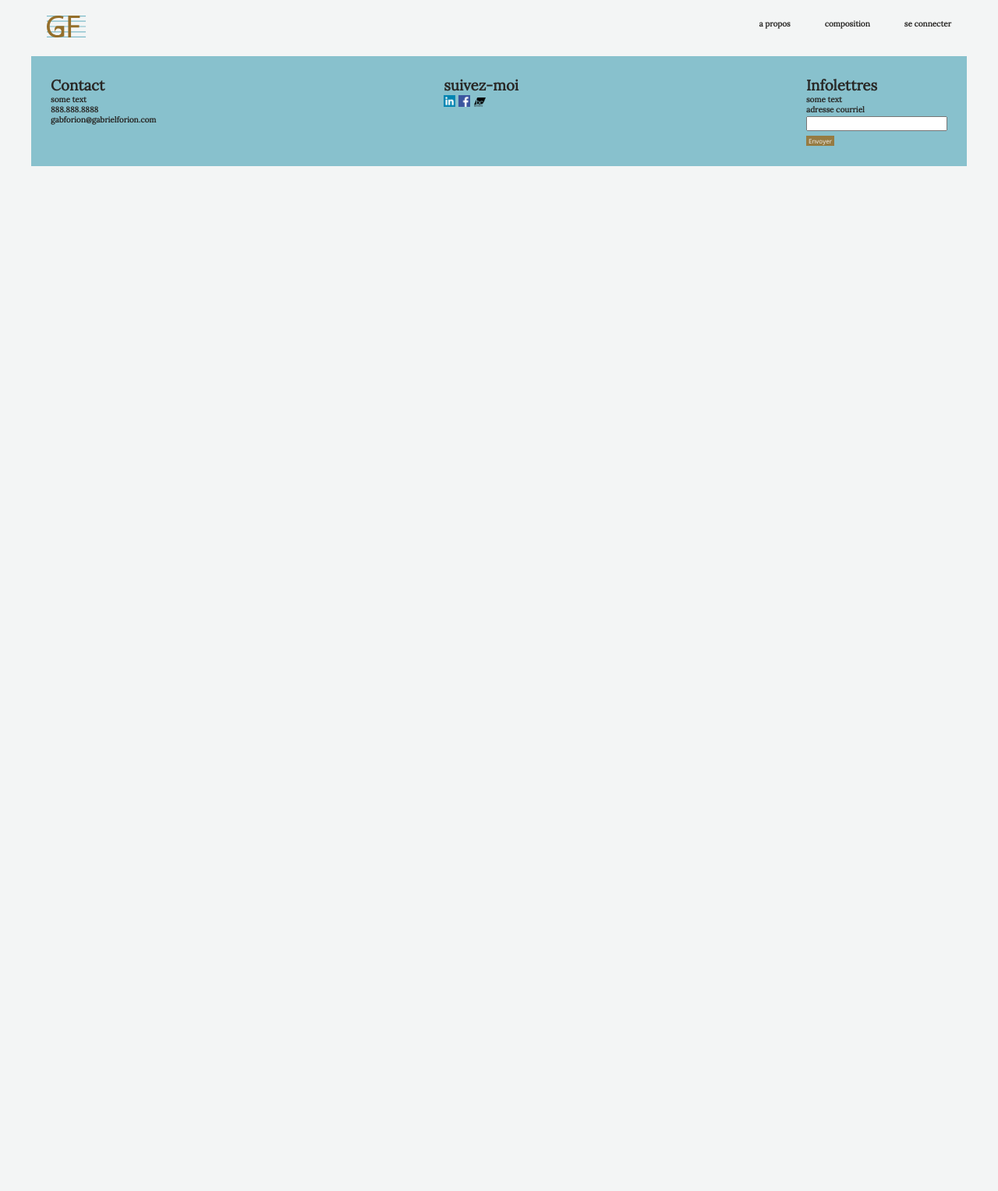
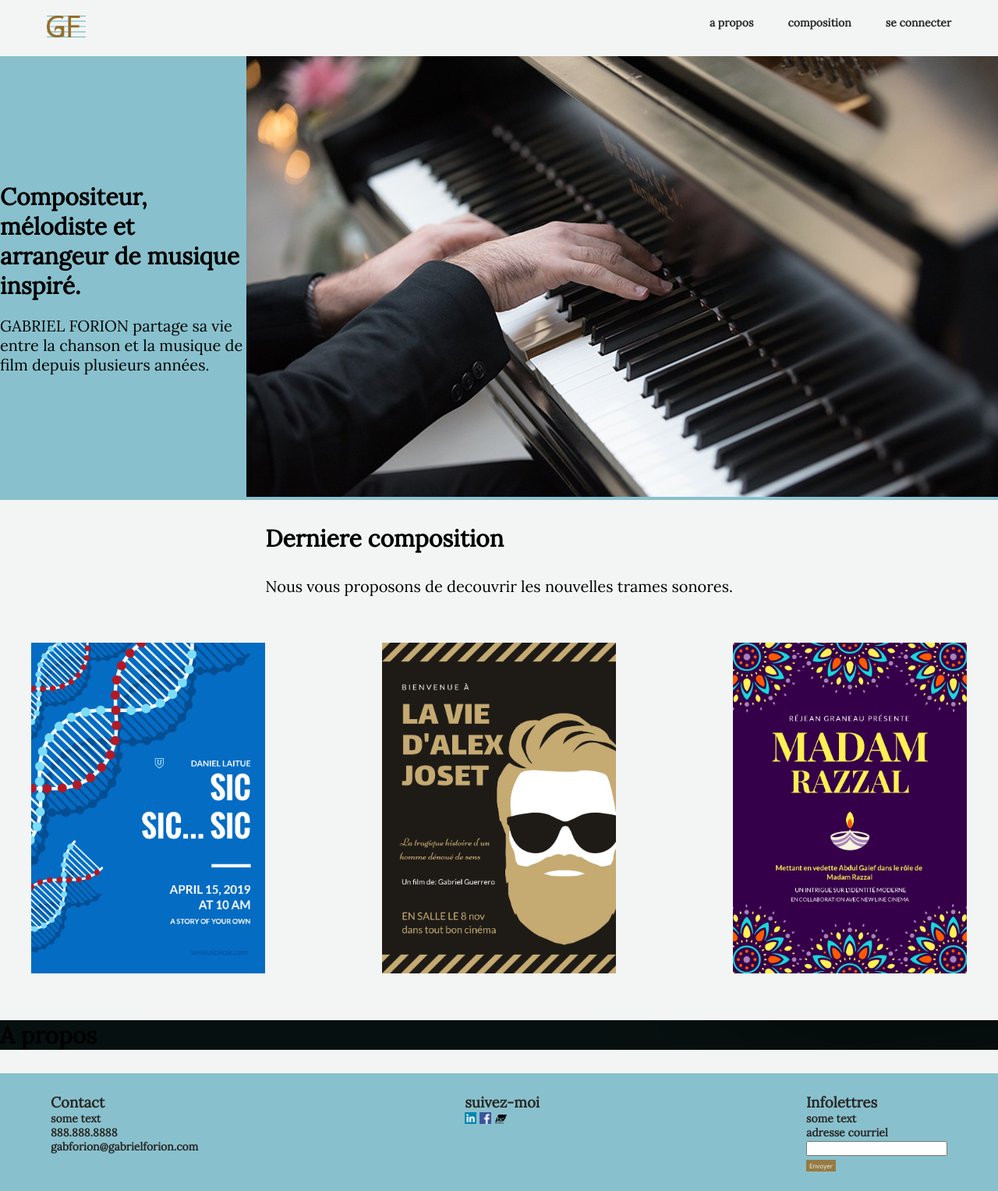
Before and after one commit to melimorin/projet-web, a PHP site: page /accueil in a window 1280 px wide. Shown: the whole page at 78% size. Before the commit the page ends 213 px from the top, so only its background shows below. Run offline with PHP 8.4, Linux system fonts and the light colour scheme.

Commit message:
accueil partie 1-2-3

```diff
--- a/style/style.css
+++ b/style/style.css
@@ -9,14 +9,33 @@ body {
   background-color: #f3f5f5;
 }
 
+.titre {
+  font-family: "Lora", serif;
+  font-size: 30px;
+  font-weight: 800;
+  margin-bottom: 20px;
+}
+
 .text {
-  font-size: 10px;
+  font-family: "Lora", serif;
+  font-size: 20px;
+  font-weight: 400;
+}
+
+.espace-titre {
+  margin-bottom: 30px;
+  margin-top: 30px;
+}
+
+.text-gras {
+  font-family: "Lora", serif;
+  font-size: 14px;
   font-weight: 800;
 }
 
 .goldButton {
   width: 75px;
-  border: 1px solid transparent;
+  border: 2px solid #967b42;
   background-color: #967b42;
   font-family: "Open Sans", sans-serif;
   color: #f3f5f5;
@@ -49,24 +68,87 @@ body {
   color: #292826;
   font-family: "Lora", serif;
   font-weight: 800;
-  font-size: 10px;
+}
+
+.logo img {
+  width: 50px;
+}
+
+.hero {
+  background-color: #88c1cd;
+}
+
+.container-hero {
+  display: -webkit-box;
+  display: -ms-flexbox;
+  display: flex;
+  -webkit-box-orient: horizontal;
+  -webkit-box-direction: normal;
+      -ms-flex-direction: row;
+          flex-direction: row;
+  -webkit-box-pack: justify;
+      -ms-flex-pack: justify;
+          justify-content: space-between;
+  -webkit-box-align: center;
+      -ms-flex-align: center;
+          align-items: center;
+}
+
+.container-hero .text-hero {
+  max-width: 100%;
+  margin-left: auto;
+  margin-right: auto;
+}
+
+.container-compo {
+  display: -webkit-box;
+  display: -ms-flexbox;
+  display: flex;
+  -webkit-box-pack: center;
+      -ms-flex-pack: center;
+          justify-content: center;
+  -webkit-box-orient: vertical;
+  -webkit-box-direction: normal;
+      -ms-flex-direction: column;
+          flex-direction: column;
+}
+
+.container-compo .text-derniere-compo {
+  max-width: 100%;
+  margin-left: auto;
+  margin-right: auto;
+}
+
+.img-derniere-compo {
+  display: -webkit-box;
+  display: -ms-flexbox;
+  display: flex;
+  -webkit-box-orient: horizontal;
+  -webkit-box-direction: normal;
+      -ms-flex-direction: row;
+          flex-direction: row;
+  -webkit-box-pack: justify;
+      -ms-flex-pack: justify;
+          justify-content: space-between;
+  -webkit-box-align: center;
+      -ms-flex-align: center;
+          align-items: center;
+}
+
+.img-derniere-compo img {
+  width: 25%;
+}
+
+.container-propos {
+  background-image: url("/images/gabriel-fondnoir.png");
+  height: 75%;
+  width: 100%;
 }
 
 .footer {
-  display: -webkit-box;
-  display: -ms-flexbox;
-  display: flex;
-  -webkit-box-pack: justify;
-      -ms-flex-pack: justify;
-          justify-content: space-between;
-  margin-top: 20px;
-  margin-bottom: auto;
+  background-color: #88c1cd;
   min-height: 100%;
-  width: 100%;
-  background-color: #88c1cd;
-  padding: 25px;
-  font-family: "Lora", serif;
-  color: #292826;
+  max-width: 100%;
 }
 
 .footer a {
@@ -77,7 +159,16 @@ body {
   width: 15px;
 }
 
-.logo img {
-  width: 50px;
+.text-footer {
+  padding: 25px;
+  font-family: "Lora", serif;
+  color: #292826;
+  display: -webkit-box;
+  display: -ms-flexbox;
+  display: flex;
+  -webkit-box-pack: justify;
+      -ms-flex-pack: justify;
+          justify-content: space-between;
+  margin-top: 20px;
 }
 /*# sourceMappingURL=style.css.map */
--- a/style/style.scss
+++ b/style/style.scss
@@ -17,14 +17,31 @@ body {
     background-color: $backgroundColor;
 }
 
+.titre {
+    font-family: $textFont;
+    font-size: 30px;
+    font-weight: 800;
+    margin-bottom: 20px;
+}
+
 .text {
-    font-size: 10px;
+    font-family: $textFont;
+    font-size: 20px;
+    font-weight: 400;
+}
+.espace-titre {
+    margin-bottom: 30px;
+    margin-top: 30px;
+}
+.text-gras {
+    font-family: $textFont;
+    font-size: 14px;
     font-weight: 800;
 }
 
 .goldButton {
     width: 75px;
-    border: 1px solid transparent;
+    border: 2px solid #967b42;
     background-color: $gold;
     font-family: $subtitleFont;
     color: $lightText;
@@ -51,35 +68,76 @@ body {
         color: $darkText;
         font-family: $textFont;
         font-weight: 800;
-        font-size: 10px;
     }
 
 
 }
+.logo {
+    img {
+        width: 50px;
+    }
+
+}
+
+.hero {
+    background-color: $turquoise;
+}
+
+.container-hero {
+    display: flex;
+    flex-direction: row;
+    justify-content: space-between;
+    align-items: center;
+    .text-hero {
+        max-width: 100%;
+        margin-left: auto;
+        margin-right: auto;
+    }
+}
+.container-compo {
+   display: flex;
+   justify-content: center;
+   flex-direction: column;
+   .text-derniere-compo {
+    max-width: 100%;
+        margin-left: auto;
+        margin-right: auto;
+   }
+}
+.img-derniere-compo {
+    display: flex;
+    flex-direction: row;
+    justify-content: space-between;
+    align-items: center;
+    img {
+        width: 25%;
+    }
+
+}
+
+.container-propos {
+        background-image: url("/images/gabriel-fondnoir.png");
+        height: 75%;
+        width: 100%;
+}
 .footer {
-    display: flex;
-    justify-content: space-between;
-    margin-top: 20px;
-    margin-bottom: auto;
+    background-color: $turquoise;
     min-height: 100%;
-    width: 100%;
-    background-color: $turquoise;
-    padding: 25px;
-    font-family: $textFont;
-    color: $darkText;
+    max-width: 100%;
+
     a {
         text-decoration: none;
         img {
             width: 15px;
         }
     }
-
+}
+.text-footer {
+    padding: 25px;
+    font-family: $textFont;
+    color: $darkText;
+    display: flex;
+    justify-content: space-between;
+    margin-top: 20px;
 
 }
-
-.logo {
-    img {
-        width: 50px;
-    }
-
-}
--- a/views/accueil.php
+++ b/views/accueil.php
@@ -11,14 +11,49 @@
 </head>
 <body>
     <div class="container">
+
+<!-- Barre de naviguation -->
         <?php
             include("views/include/navbar.php");
         ?>
 
+    </div>
 
+<!-- Hero -->
+    <div class="hero">
+        <div class="container-hero">
+            <div class="text-hero">
+                <h2 class="titre">Compositeur, mélodiste et <br> arrangeur de musique inspiré.</h2>
+                <p class="text">GABRIEL FORION partage sa vie <br> entre la chanson et la musique de film depuis plusieurs années.</p>
+            </div>
+            <div class="photo-hero">
+                <img src="images/pianiste.png" alt="">
+            </div>
+        </div>
 
+    </div>
+<!-- Derniere composition - section -->
+    <div class="derniere-compo">
+        <div class="container container-compo">
+            <div class="text-derniere-compo">
+                <h2 class="titre espace-titre">Derniere composition</h2>
+                <p class="text espace-titre">Nous vous proposons de decouvrir les nouvelles trames sonores.</p>
+            </div>
+            <div class="img-derniere-compo espace-titre">
+                <img src="images/SicSicSic.png" alt="">
+                <img src="images/AlexJoset.png" alt="">
+                <img src="images/MadamRazzal.png" alt="">
+            </div>
+        </div>
+
+    </div>
+<!-- a propos - section -->
+        <div class="container-propos">
+            <h2 class="titre espace-titre">A propos</h2>
+        </div>
+
+<!-- Footer -->
         <?php
             include("views/include/footer.php");
         ?>
-    </div>
 </body>
--- a/views/include/footer.php
+++ b/views/include/footer.php
@@ -1,21 +1,10 @@
-<!DOCTYPE html>
-<html lang="en">
-<head>
-    <meta charset="UTF-8">
-    <meta name="viewport" content="width=device-width, initial-scale=1.0">
-    <meta http-equiv="X-UA-Compatible" content="ie=edge">
-    <link rel="stylesheet" href="style/style.css">
-    <link href="https://fonts.googleapis.com/css?family=Lora&display=swap" rel="stylesheet">
-    <link href="https://fonts.googleapis.com/css?family=Open+Sans&display=swap" rel="stylesheet">
-    <title>Document</title>
-</head>
-<body>
-    <div class="footer">
+ <div class="footer">
+    <div class="container text-footer">
         <div class="left-side">
             <h3>Contact</h3>
-            <p class="text" >some text</p>
-            <p class="text">888.888.8888</p>
-            <p class="text">gabforion@gabrielforion.com</p>
+            <p class="text-gras" >some text</p>
+            <p class="text-gras">888.888.8888</p>
+            <p class="text-gras">gabforion@gabrielforion.com</p>
         </div>
         <div class="center-side">
             <h3>suivez-moi</h3>
@@ -25,12 +14,13 @@
         </div>
         <div class="right-side">
             <h3>Infolettres</h3>
-            <p class="text">some text</p>
-            <p class="text">adresse courriel</p>
+            <p class="text-gras">some text</p>
+            <p class="text-gras">adresse courriel</p>
             <form action="">
                 <input type="email">
             </form>
             <a class="goldButton" href="#">Envoyer</a>
         </div>
+
     </div>
-</body>
+</div>
--- a/views/include/navbar.php
+++ b/views/include/navbar.php
@@ -1,8 +1,8 @@
         <div class="navbar">
             <div class="left-bar"><a class="logo" href="#"><img src="images/Logo_Couleur-Gabriel_Forion.svg" alt=""></a></div>
             <div class="right-bar">
-                <a href="#">a propos</a>
-                <a href="#">composition</a>
-                <a href="#">se connecter</a>
+                <a class="text-gras" href="#">a propos</a>
+                <a class="text-gras" href="#">composition</a>
+                <a class="text-gras"href="#">se connecter</a>
             </div>
         </div>
```
Also changed, not shown: 1 other file.
